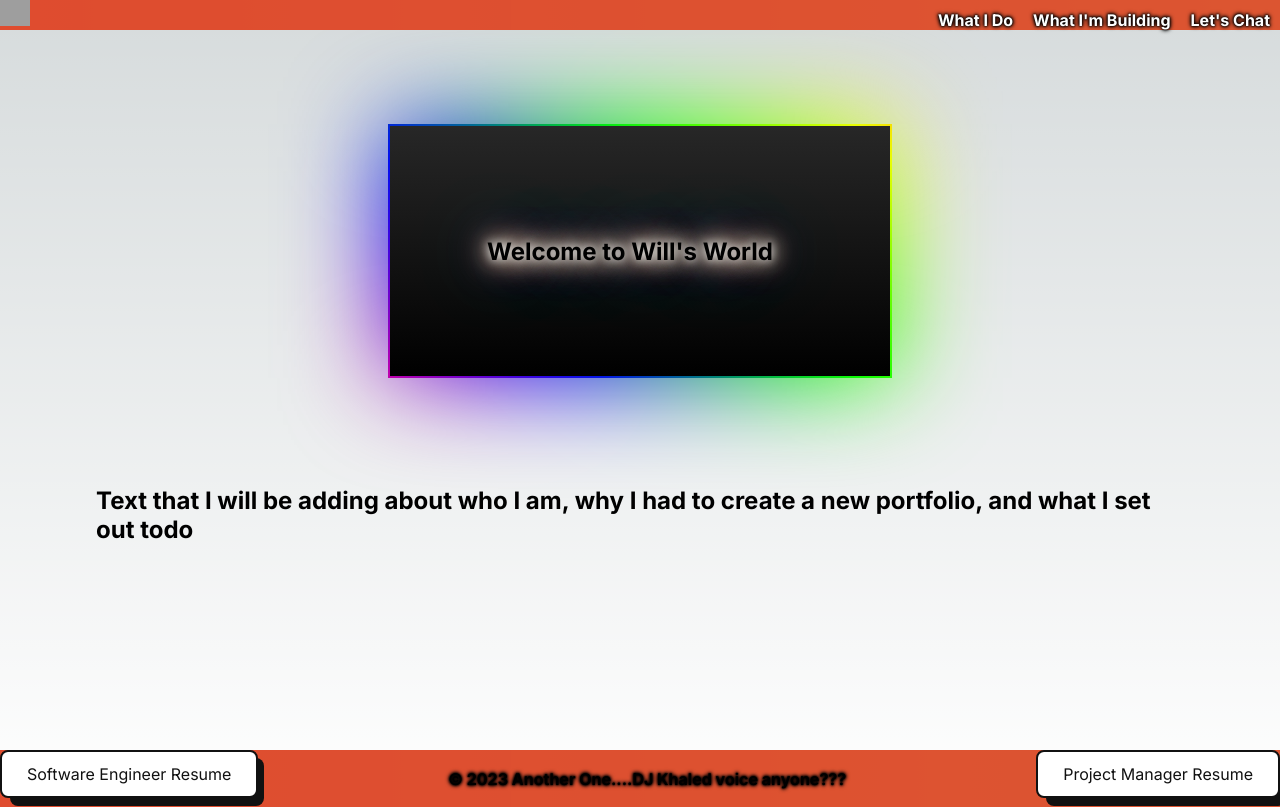
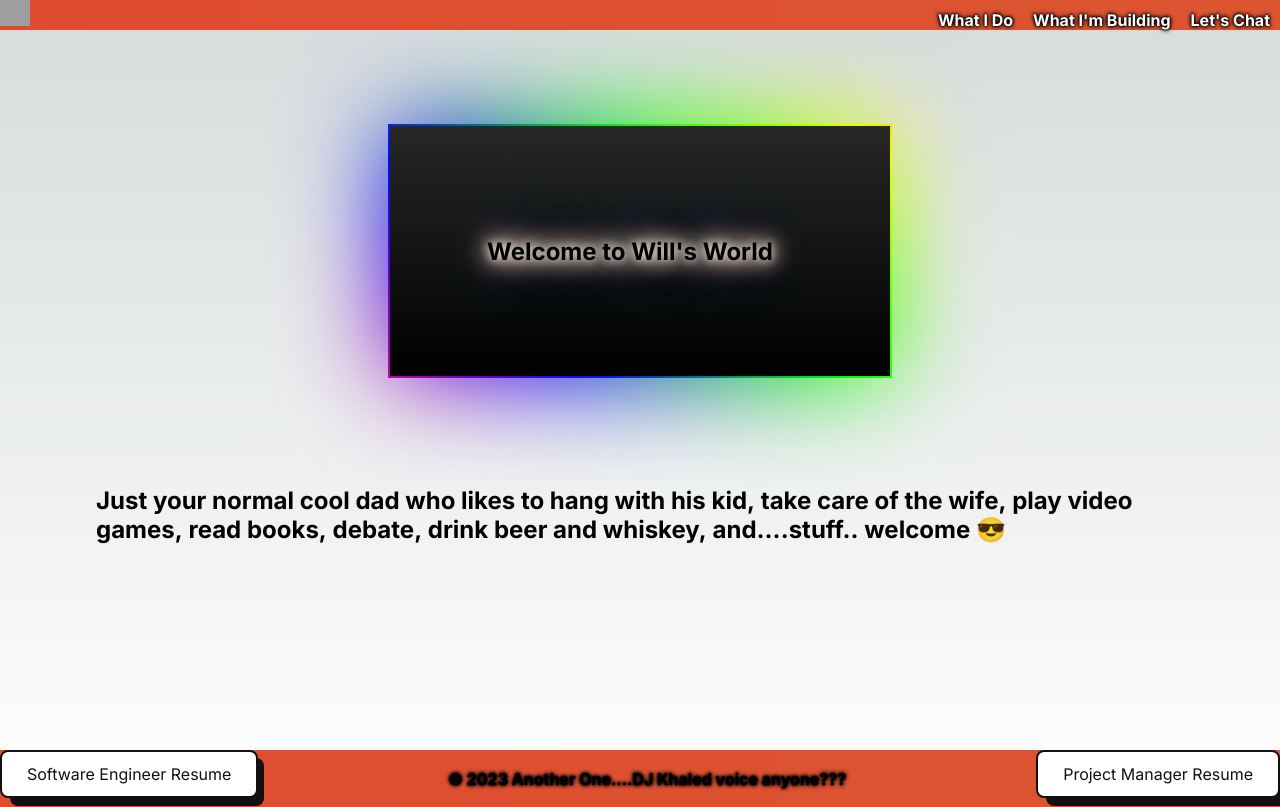
Before and after one commit to 52lions06/Portfolio-2023, a Next.js app: page / in a window 1280 px wide. Built offline with nearby package versions, Linux system fonts and the light colour scheme; grey boxes are pictures that could not be loaded.

Commit message:
completed home page minus icon

```diff
--- a/src/app/page.module.css
+++ b/src/app/page.module.css
@@ -56,7 +56,6 @@ Resources .titleContainer {
 }
 
 .title {
-  color: #000000;
   padding: 0px;
   white-space: nowrap; /* Ensures the text stays on one line */
   text-shadow: 0 0 10px #fff, /* White glow */ 0 0 20px #fff,
@@ -109,6 +108,27 @@ Resources .titleContainer {
   display: flex;
   justify-content: space-evenly;
   flex-direction: row;
+  overflow-x: hidden;
+}
+
+.word {
+  display: inline-block; /* Needed for animation */
+  opacity: 0; /* Start fully transparent */
+  transform: translateX(100%); /* Start offscreen to the right */
+  animation: slideInFromRight 1s forwards; /* Animation name, duration, fill-mode */
+  white-space: nowrap; /* Ensure that words do not wrap */
+}
+
+/* Define the keyframes for the sliding animation */
+@keyframes slideInFromRight {
+  from {
+    transform: translateX(100%);
+    opacity: 0;
+  }
+  to {
+    transform: translateX(0);
+    opacity: 1;
+  }
 }
 
 .container {
--- a/src/app/page.tsx
+++ b/src/app/page.tsx
@@ -63,6 +63,10 @@ export default function Home() {
     animateText();
   }, []);
 
+  const words =
+    "Just your normal cool dad who likes to hang with his kid, take care of the wife, play video games, read books, debate, drink beer and whiskey, and....stuff.. welcome 😎";
+  const wordArray = words.split(" ");
+
   return (
     <>
       <main>
@@ -76,8 +80,16 @@ export default function Home() {
         </section>
         <section className={styles.mainContent}>
           <h2>
-            Text that I will be adding about who I am, why I had to create a new
-            portfolio, and what I set out todo{" "}
+            {wordArray.map((word, index) => (
+              <span
+                key={index}
+                className={styles.word}
+                // You will want to slightly adjust the delay for spaces
+                style={{ animationDelay: `${0.1 * index}s` }}
+              >
+                {word}&nbsp;
+              </span>
+            ))}
           </h2>
         </section>
         <section></section>
```
